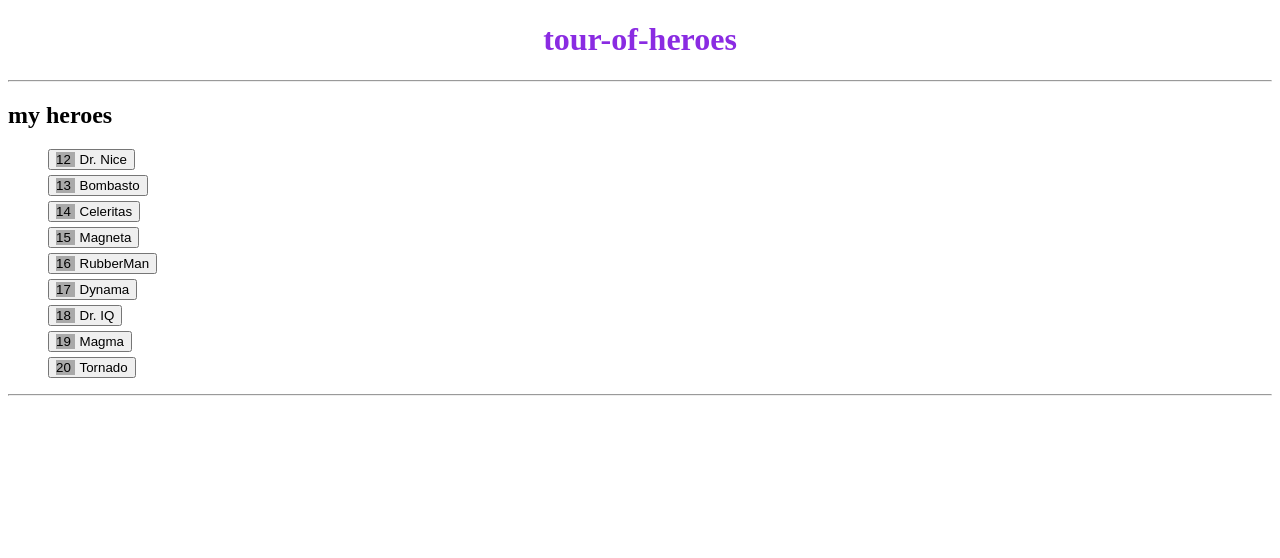
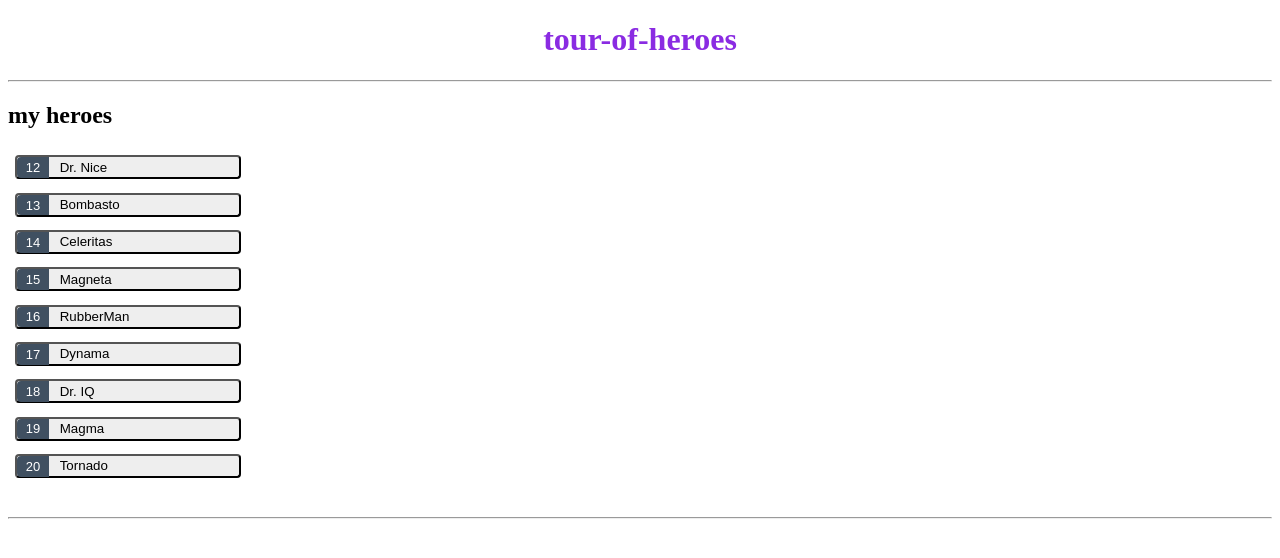
Before and after one commit to Vancios86/tour-of-heroes, an Angular app: page / in a window 1280 px wide. Shown: the top 558 px of the page. Built offline with nearby package versions, Linux system fonts and the light colour scheme.

Commit message:
improve styling

```diff
--- a/src/app/heroes/heroes.component.css
+++ b/src/app/heroes/heroes.component.css
@@ -1,10 +1,67 @@
+/* HeroesComponent's private CSS styles */
 .heroes {
-  list-style: none;
+  margin: 0 0 2em 0;
+  list-style-type: none;
+  padding: 0;
+  width: 15em;
 }
-.heroes > li {
-  margin-top: 5px;
+
+.heroes li {
+  display: flex;
 }
-.heroes .id {
-  background-color: darkgrey;
-  margin-right: 5px;
+
+.heroes button {
+  flex: 1;
+  cursor: pointer;
+  position: relative;
+  left: 0;
+  background-color: #eee;
+  margin: 0.5em;
+  padding: 0;
+  border-radius: 4px;
+  display: flex;
+  align-items: stretch;
+  height: 1.8em;
 }
+
+.heroes button:hover {
+  color: #2c3a41;
+  background-color: #e6e6e6;
+  left: 0.1em;
+}
+
+.heroes button:active {
+  background-color: #525252;
+  color: #fafafa;
+}
+
+.heroes button.selected {
+  background-color: black;
+  color: white;
+}
+
+.heroes button.selected:hover {
+  background-color: #505050;
+  color: white;
+}
+
+.heroes button.selected:active {
+  background-color: black;
+  color: white;
+}
+
+.heroes .badge {
+  display: inline-flex;
+  align-items: center;
+  font-size: small;
+  color: white;
+  padding: 0.8em 0.7em 0.8em 0.7em;
+  background-color: #405061;
+  line-height: 1em;
+  margin-right: 0.8em;
+  border-radius: 4px 0 0 4px;
+}
+
+.heroes .name {
+  align-self: center;
+}
--- a/src/app/heroes/heroes.component.html
+++ b/src/app/heroes/heroes.component.html
@@ -3,8 +3,12 @@
   <h2>my heroes</h2>
   <ul class="heroes">
     <li *ngFor="let hero of heroes">
-      <button type="button" (click)="onSelect(hero)">
-        <span class="id">{{ hero.id }} </span>
+      <button
+        [class.selected]="hero === selectedHero"
+        type="button"
+        (click)="onSelect(hero)"
+      >
+        <span class="badge">{{ hero.id }} </span>
         <span class="name">{{ hero.name }}</span>
       </button>
     </li>
```
